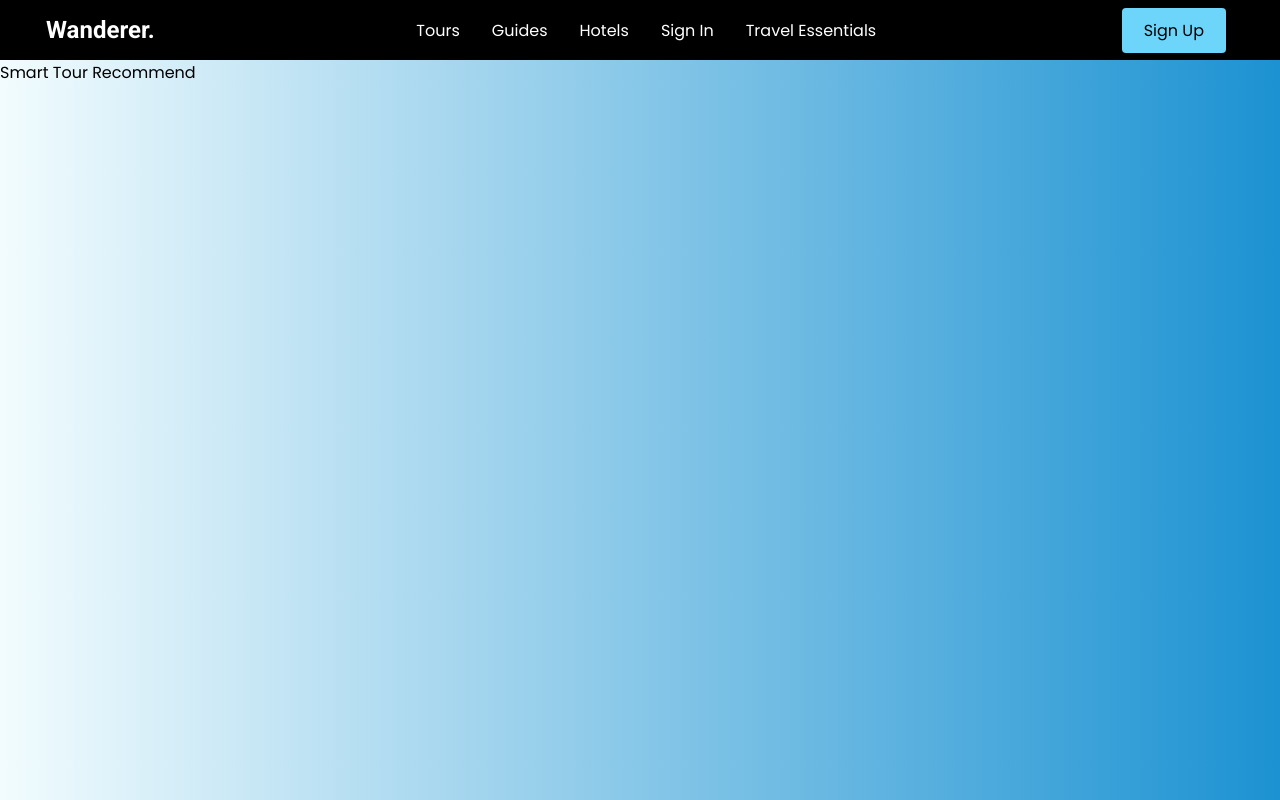
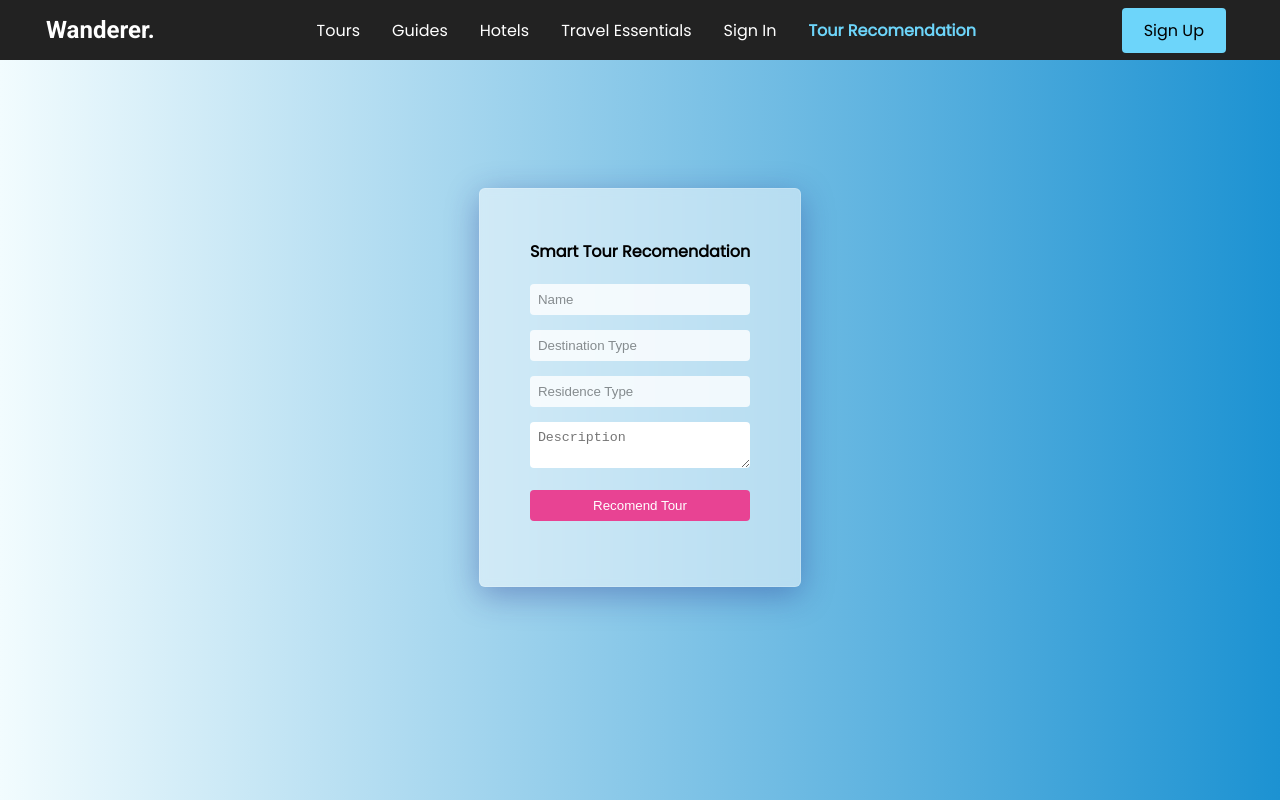
Before and after one commit to ahsanrana023/Wanderer-Application, a React (Create React App) app in the folder wanderer-project/: page /smart in a window 1280 px wide. Built offline with nearby package versions, Linux system fonts and the light colour scheme.

Commit message:
Smart Tour Recomendation
Smart tour recommendation module completed

```diff
--- a/wanderer-project/src/Pages/Smart.jsx
+++ b/wanderer-project/src/Pages/Smart.jsx
@@ -1,7 +1,60 @@
 import React from "react";
-
-function Smart() {
-  return <div>Smart Tour Recommend</div>;
+import "./smart.css";
+export default function Smart() {
+  const [smartData, setSmartData] = React.useState({
+    sname: "",
+    destinationType: "",
+    residenceType: "",
+    description: "",
+  });
+  console.log(smartData);
+  function handleChange(e) {
+    e.persist();
+    setSmartData((prevData) => {
+      return {
+        ...prevData,
+        [e.target.name]: e.target.value,
+      };
+    });
+  }
+  return (
+    <div className="smart">
+      <form className="smart--form">
+        <h4>Smart Tour Recomendation</h4>
+        <input
+          type="text"
+          placeholder="Name"
+          name="sname"
+          value={smartData.sname}
+          onChange={handleChange}
+        />
+        <br />
+        <input
+          type="text"
+          placeholder="Destination Type"
+          name="destinationType"
+          value={smartData.destinationType}
+          onChange={handleChange}
+        />
+        <br />
+        <input
+          type="text"
+          placeholder="Residence Type"
+          name="residenceType"
+          value={smartData.residenceType}
+          onChange={handleChange}
+        />
+        <br />
+        <textarea
+          type="text"
+          placeholder="Description"
+          name="description"
+          value={smartData.description}
+          onChange={handleChange}
+        ></textarea>
+        <br />
+        <button>Recomend Tour</button>
+      </form>
+    </div>
+  );
 }
-
-export default Smart;
--- /dev/null
+++ b/wanderer-project/src/Pages/smart.css
@@ -0,0 +1,66 @@
+* {
+  margin: 0;
+  padding: 0;
+  box-sizing: border-box;
+}
+body {
+  font-family: "Poppins", sans-serif;
+  background: #1c92d2; /* fallback for old browsers */
+  background: -webkit-linear-gradient(
+    to right,
+    #f2fcfe,
+    #1c92d2
+  ); /* Chrome 10-25, Safari 5.1-6 */
+  background: linear-gradient(
+    to right,
+    #f2fcfe,
+    #1c92d2
+  ); /* W3C, IE 10+/ Edge, Firefox 16+, Chrome 26+, Opera 12+, Safari 7+ */
+}
+.smart {
+  margin-top: 10%;
+  width: 100%;
+  display: flex;
+  justify-content: center;
+}
+.smart--form {
+  background: rgba(255, 255, 255, 0.5);
+  box-shadow: 0 8px 32px 0 rgba(31, 38, 135, 0.37);
+  backdrop-filter: blur(4px);
+  -webkit-backdrop-filter: blur(4px);
+  border: 1px solid rgba(255, 255, 255, 0.18);
+  border-radius: 6px;
+  padding: 50px;
+}
+.smart--form > h4 {
+  text-align: center;
+  margin-bottom: 20px;
+}
+.smart--form > input {
+  margin-bottom: 15px;
+  padding: 8px;
+  border: none;
+  border-radius: 4px;
+  width: 100%;
+}
+input:focus {
+  border: 1px solid #1c92d2;
+}
+.smart--form > textarea {
+  margin-bottom: 15px;
+  padding: 8px;
+  border: none;
+  border-radius: 4px;
+  width: 100%;
+}
+
+.smart--form > button {
+  border: none;
+  outline: none;
+  width: 100%;
+  padding: 8px;
+  background-color: #e84393;
+  color: #fff;
+  border-radius: 4px;
+  margin-bottom: 15px;
+}
--- a/wanderer-project/src/components/Navbar/NavbarElements.js
+++ b/wanderer-project/src/components/Navbar/NavbarElements.js
@@ -10,7 +10,7 @@ export const Title = styled.h1`
 `;
 
 export const Nav = styled.nav`
-  background-color: #000;
+  background-color: #222;
   height: 15px;
   display: flex;
   justify-content: space-between;
--- a/wanderer-project/src/components/Navbar/index.js
+++ b/wanderer-project/src/components/Navbar/index.js
@@ -26,11 +26,15 @@ const Navbar = () => {
           <NavLink to="/hotels" activeStyle>
             Hotels
           </NavLink>
+
+          <NavLink to="/travelessentials" activeStyle>
+            Travel Essentials
+          </NavLink>
           <NavLink to="/login" activeStyle>
             Sign In
           </NavLink>
-          <NavLink to="/travelessentials" activeStyle>
-            Travel Essentials
+          <NavLink to="/smart" activeStyle>
+            Tour Recomendation
           </NavLink>
         </NavMenu>
         <NavBtn>
```
